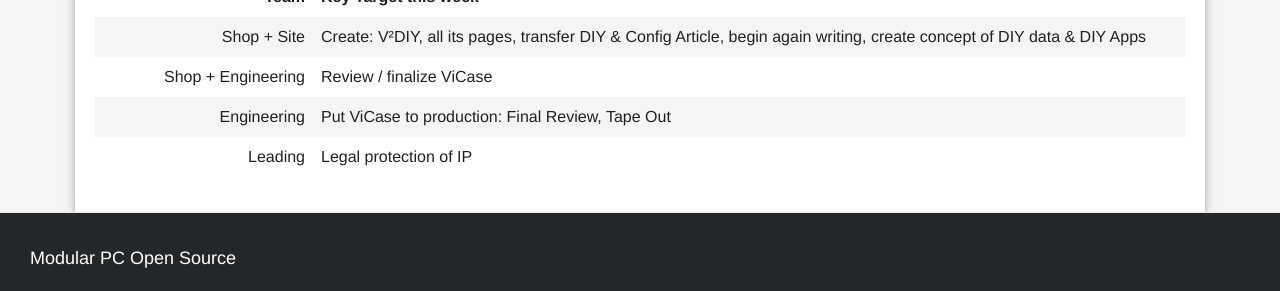
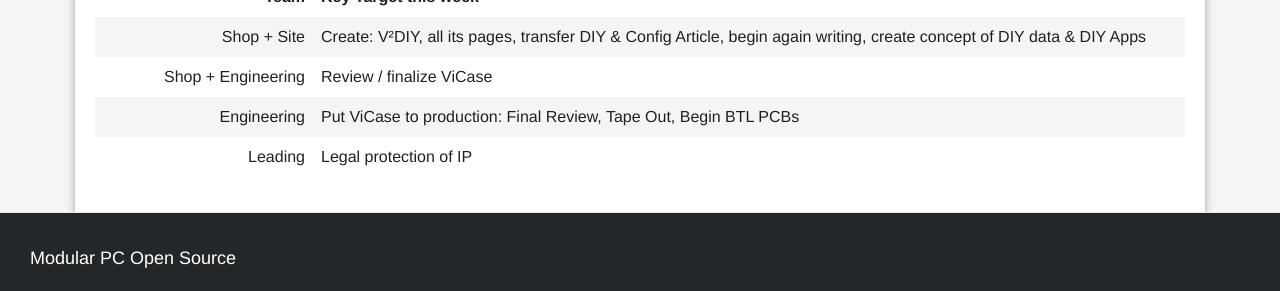
Before and after one commit to V-Squared/v2-Plan, a Jekyll site: the page built from dashboard.md, in a window 1280 px wide. Shown: the part 1296-1587 px from the top of the page. Built offline with Jekyll 4.4.1, drawn with Linux system fonts in a browser that asks for light colours.

Commit message:
Added: BTL PCBs

```diff
--- a/dashboard.md
+++ b/dashboard.md
@@ -38,5 +38,5 @@ readiness:
 |------:|:--------------------|
 | Shop + Site | Create: V²DIY, all its pages, transfer DIY & Config Article, begin again writing, create concept of DIY data & DIY Apps |
 | Shop + Engineering | Review / finalize ViCase |
-| Engineering | Put ViCase to production: Final Review, Tape Out |
+| Engineering | Put ViCase to production: Final Review, Tape Out, Begin BTL PCBs |
 | Leading | Legal protection of IP |
```
